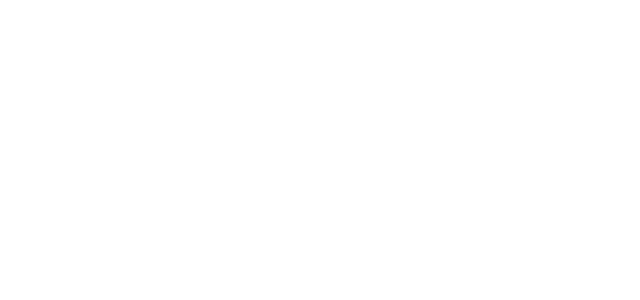
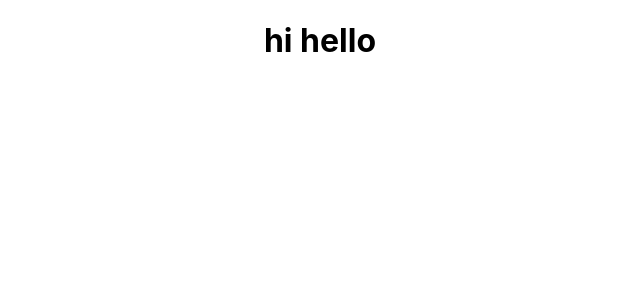
Before and after one commit to rielara/hippo_digital, a React (Create React App) app in the folder the-contractor/: page / in a window 1280 px wide. Shown: the top 300 px of the page, without its empty margins (320-960 px from the left). Built offline with nearby package versions, Linux system fonts and the light colour scheme.

Commit message:
new branch

```diff
--- a/the-contractor/src/App.js
+++ b/the-contractor/src/App.js
@@ -3,7 +3,7 @@
 function App() {
   return (
     <div className="App">
-
+      <h1>hi hello</h1>
     </div>
   );
 }
```
